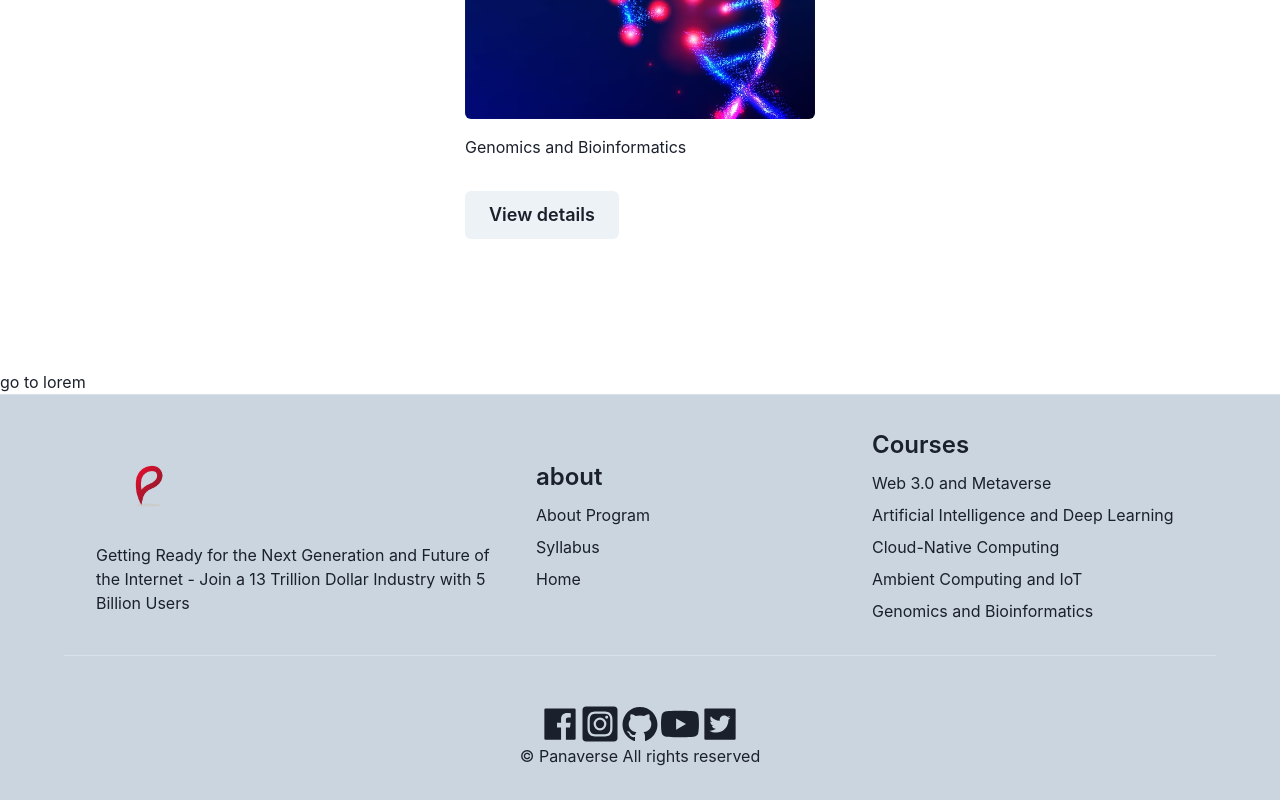
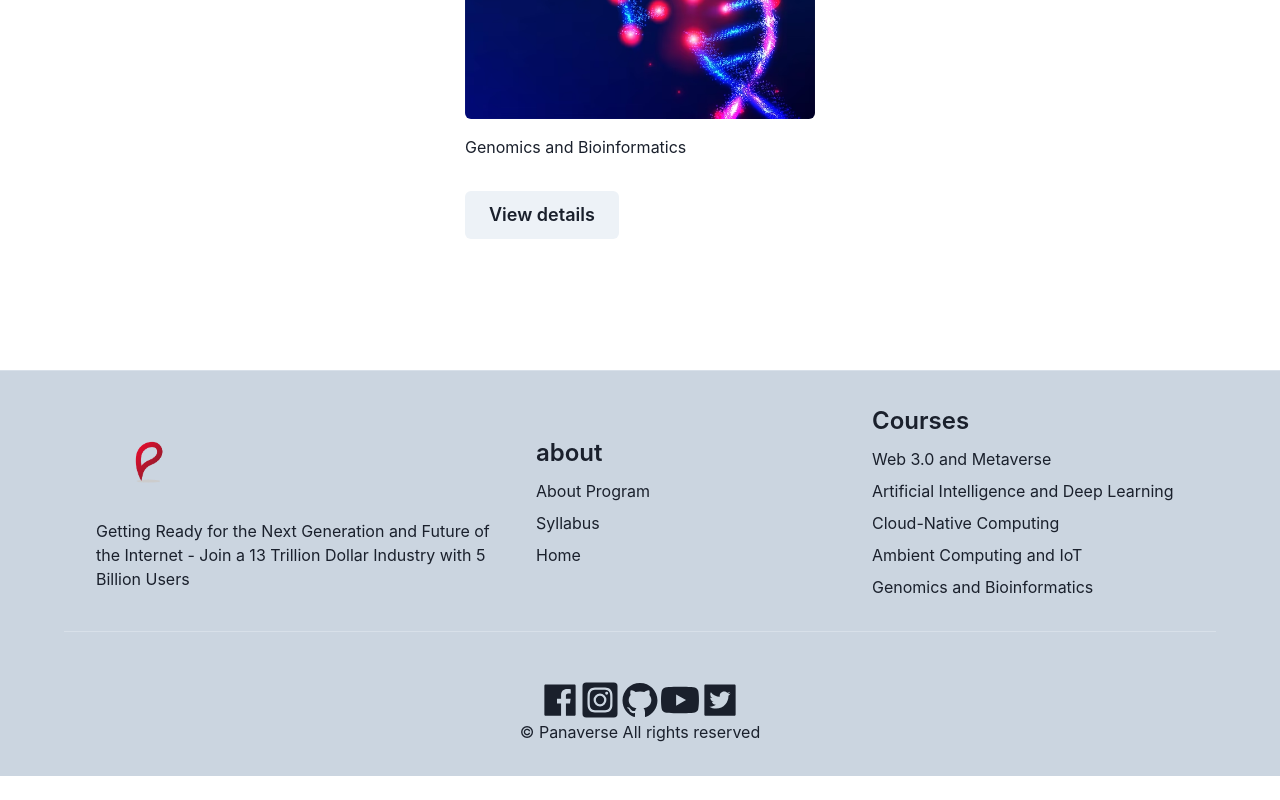
Before and after one commit to AhsanKhan47/panaverse-site-chakra-ui, a Next.js app: page / in a window 1280 px wide. Shown: the part 3835-4635 px from the top of the page. After the commit the page ends 4611 px from the top, so only its background shows below. Built offline with nearby package versions, Linux system fonts and the light colour scheme.

Commit message:
formating

```diff
--- a/app/page.tsx
+++ b/app/page.tsx
@@ -3,7 +3,6 @@ import Hero from "@/components/Hero";
 import Syllabus from "@/components/CoreCourse";
 import Outcome from "@/components/outcome";
 import Courses from "@/components/courses";
-import Link from "next/link";
 export default function Home() {
   return (
     <div>
@@ -11,7 +10,6 @@ export default function Home() {
       <Outcome />
       <Syllabus />
       <Courses />
-      <Link href={`/home`}>go to lorem</Link>
     </div>
   );
 }
```
